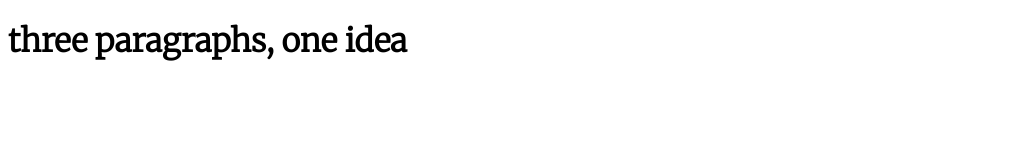
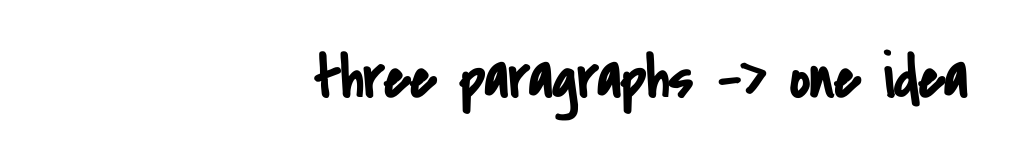
Before and after one commit to ricogallo/ricogallo.github.com, a plain HTML site: page index.html in a window 1280 px wide. Shown: the whole page, without its empty margins (0-1023 px from the left). Drawn offline with Linux system fonts and the light colour scheme.

Commit message:
text update again

```diff
--- a/css/style.css
+++ b/css/style.css
@@ -1,5 +1,7 @@
-@import url(http://fonts.googleapis.com/css?family=Merriweather:300);
+@import url(http://fonts.googleapis.com/css?family=Covered+By+Your+Grace);
 
 h1 {
-	font-family: 'Merriweather', serif;
+	text-align:center;
+	font-size: 60px;
+	font-family: 'Covered By Your Grace', cursive;
 }
--- a/index.html
+++ b/index.html
@@ -11,7 +11,7 @@
 
 <body id="home">
 
-  <h1>three paragraphs, one idea</h1>
+  <h1>three paragraphs -> one idea</h1>
 
 </body>
 </html>
```
